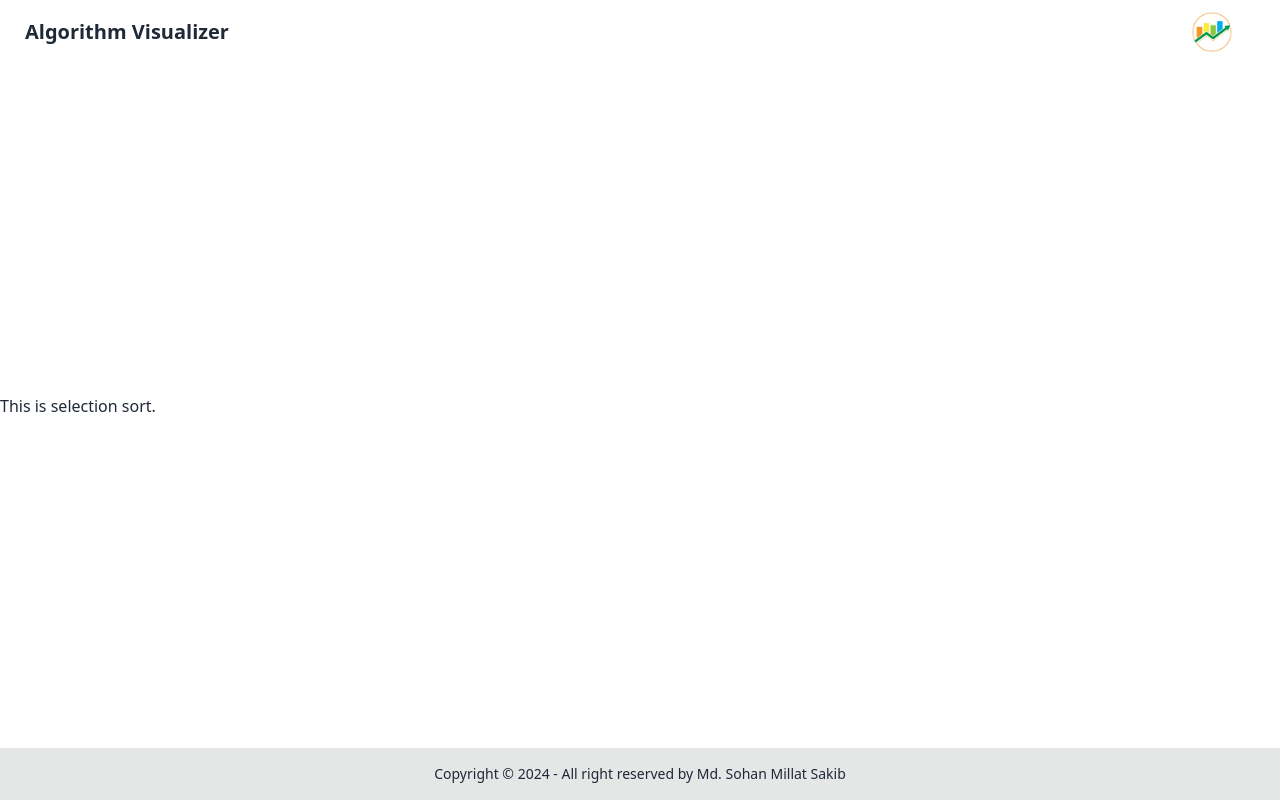
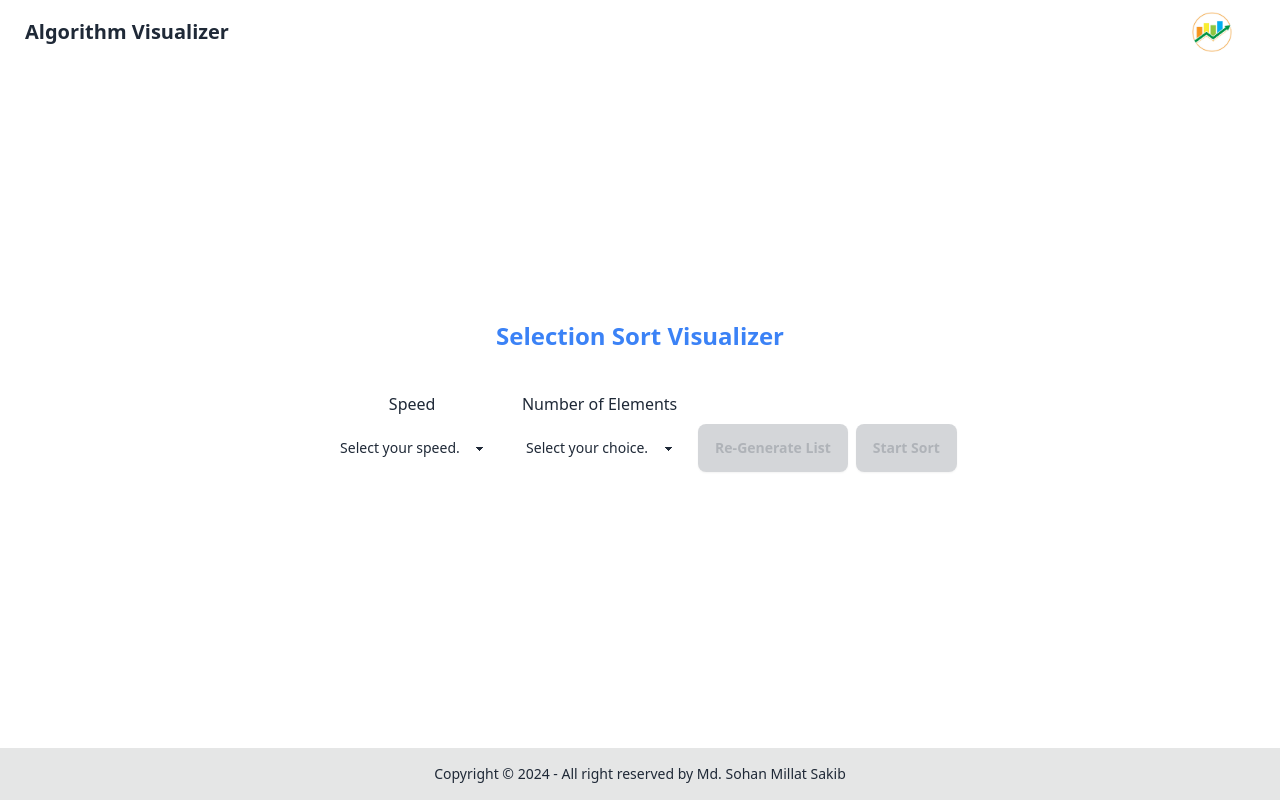
Before and after one commit to MillatSakib/Algorithm-Visualizer-with-React, a React (Vite) app: page /sort/selectionsort in a window 1280 px wide. Built offline with nearby package versions, Linux system fonts and the light colour scheme.

Commit message:
Selection sort completed

```diff
--- a/src/Sort/SelectionSort/SelectionSort.jsx
+++ b/src/Sort/SelectionSort/SelectionSort.jsx
@@ -1,7 +1,188 @@
-import React from "react";
+import { useState } from "react";
 
 const SelectionSort = () => {
-  return <div>This is selection sort.</div>;
+  const [array, setArray] = useState([]);
+  const [currentComparing, setCurrentComparing] = useState([]);
+  const [swappingIndices, setSwappingIndices] = useState([]);
+  const [speed, setSpeed] = useState("");
+  const [elementsCount, setElementsCount] = useState("");
+  const [isGenerateEnabled, setIsGenerateEnabled] = useState(false);
+  const [isSortingNow, setIsSortingNow] = useState(false);
+
+  const speedMap = {
+    Slow: 1000,
+    Medium: 500,
+    Fast: 200,
+  };
+
+  const handleSpeedChange = (e) => {
+    setSpeed(e.target.value);
+    resetSort();
+  };
+
+  const handleElementsCountChange = (e) => {
+    const elementCount = e.target.value;
+    setElementsCount(elementCount);
+    setIsGenerateEnabled(true);
+
+    const newArray = Array.from(
+      { length: parseInt(elementCount) },
+      () => Math.floor(Math.random() * 30) + 4
+    );
+    setArray(newArray);
+  };
+
+  const handleGenerateArray = () => {
+    const newArray = Array.from(
+      { length: parseInt(elementsCount) },
+      () => Math.floor(Math.random() * 30) + 4
+    );
+    setArray(newArray);
+  };
+
+  const handleSort = () => {
+    setIsSortingNow(true);
+    setIsGenerateEnabled(false);
+
+    let arr = [...array];
+    let i = 0;
+
+    const selectionSortStep = () => {
+      if (i >= arr.length - 1) {
+        setIsSortingNow(false);
+        setIsGenerateEnabled(true);
+        return;
+      }
+
+      let minIndex = i;
+      let j = i + 1;
+
+      const findMin = () => {
+        if (j < arr.length) {
+          setCurrentComparing([minIndex, j]);
+          if (arr[j] < arr[minIndex]) minIndex = j;
+          j++;
+          setTimeout(findMin, speedMap[speed] / 2);
+        } else {
+          if (minIndex !== i) {
+            setSwappingIndices([i, minIndex]);
+            setTimeout(() => {
+              [arr[i], arr[minIndex]] = [arr[minIndex], arr[i]];
+              setArray([...arr]);
+              setSwappingIndices([]);
+              i++;
+              selectionSortStep();
+            }, speedMap[speed] / 2);
+          } else {
+            i++;
+            selectionSortStep();
+          }
+        }
+      };
+
+      findMin();
+    };
+
+    selectionSortStep();
+  };
+
+  const resetSort = () => {
+    setCurrentComparing([]);
+    setSwappingIndices([]);
+    setIsGenerateEnabled(!!elementsCount);
+  };
+
+  return (
+    <div>
+      <h2 className="text-center mb-10 font-bold text-2xl text-blue-500">
+        Selection Sort Visualizer
+      </h2>
+      <div className="flex gap-2 justify-center flex-col md:flex-row">
+        <div className="flex flex-col justify-center items-center gap-2">
+          <div>Speed</div>
+          <select
+            className="select w-full max-w-48"
+            value={speed}
+            onChange={handleSpeedChange}
+            disabled={isSortingNow}
+          >
+            <option disabled value="">
+              Select your speed.
+            </option>
+            <option value="Slow">Slow</option>
+            <option value="Medium">Medium</option>
+            <option value="Fast">Fast</option>
+          </select>
+        </div>
+
+        <div className="flex flex-col justify-center items-center gap-2">
+          <div>Number of Elements</div>
+          <select
+            className="select w-full max-w-48"
+            value={elementsCount}
+            onChange={handleElementsCountChange}
+            disabled={isSortingNow}
+          >
+            <option disabled value="">
+              Select your choice.
+            </option>
+            <option value="5">5</option>
+            <option value="10">10</option>
+            <option value="15">15</option>
+          </select>
+        </div>
+
+        <div className="flex justify-center items-center gap-2 mt-8">
+          <button
+            className="btn btn-primary"
+            onClick={handleGenerateArray}
+            disabled={!isGenerateEnabled}
+          >
+            Re-Generate List
+          </button>
+          <button
+            className="btn btn-success"
+            onClick={handleSort}
+            disabled={array.length === 0 || isSortingNow || !speed}
+          >
+            Start Sort
+          </button>
+        </div>
+      </div>
+      <div className="flex items-center justify-center">
+        <div
+          style={{
+            display: "flex",
+            gap: "5px",
+            marginTop: "20px",
+            alignItems: "flex-end",
+          }}
+        >
+          {array.map((value, index) => (
+            <div
+              key={index}
+              style={{
+                height: `${value * 10}px`,
+                width: "30px",
+                backgroundColor: swappingIndices.includes(index)
+                  ? "green" // Swapping elements
+                  : currentComparing.includes(index)
+                  ? "blue" // Comparing elements
+                  : "red", // Not swapping
+                textAlign: "center",
+                color: "white",
+                transition: swappingIndices.includes(index)
+                  ? `height ${speedMap[speed] / 2}ms ease-in-out`
+                  : undefined, // Animation for swapping
+              }}
+            >
+              {value}
+            </div>
+          ))}
+        </div>
+      </div>
+    </div>
+  );
 };
 
 export default SelectionSort;
```
